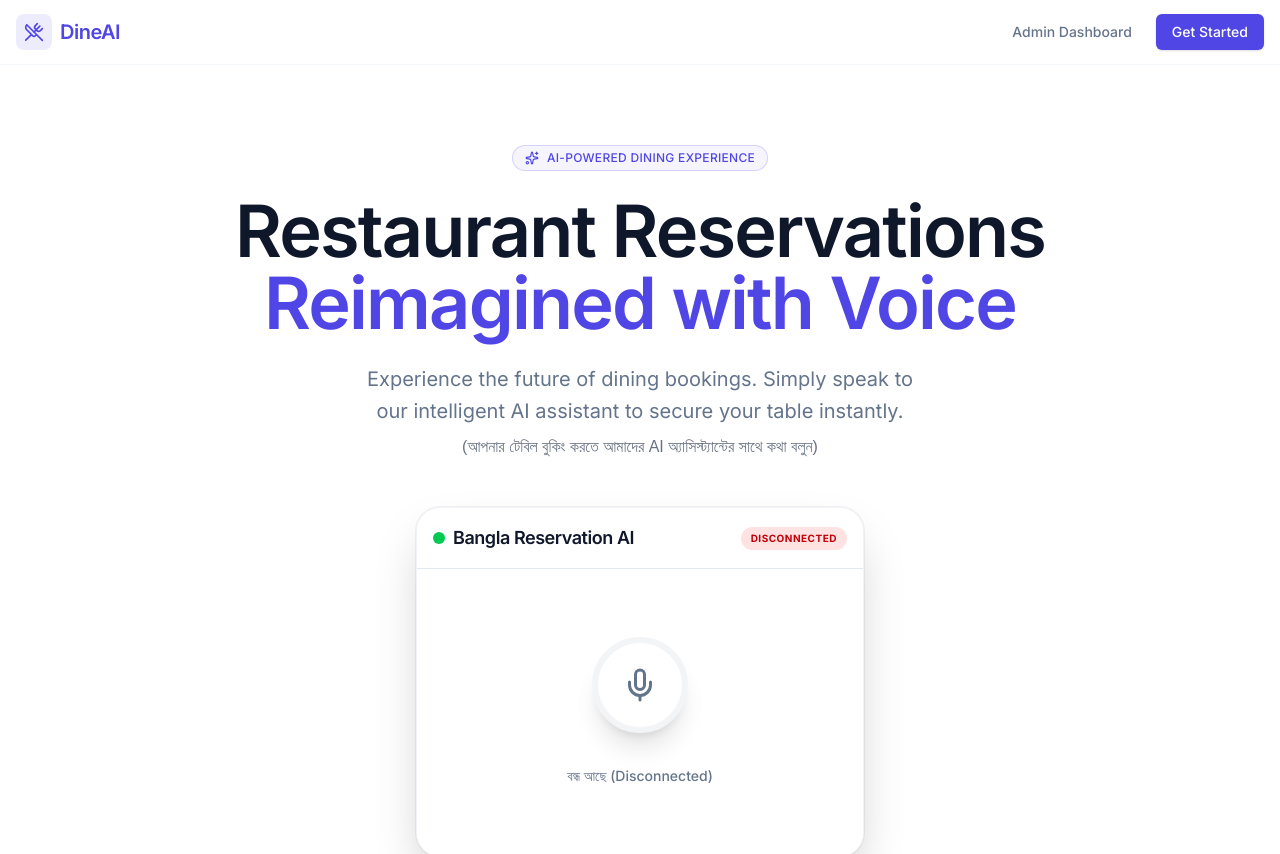
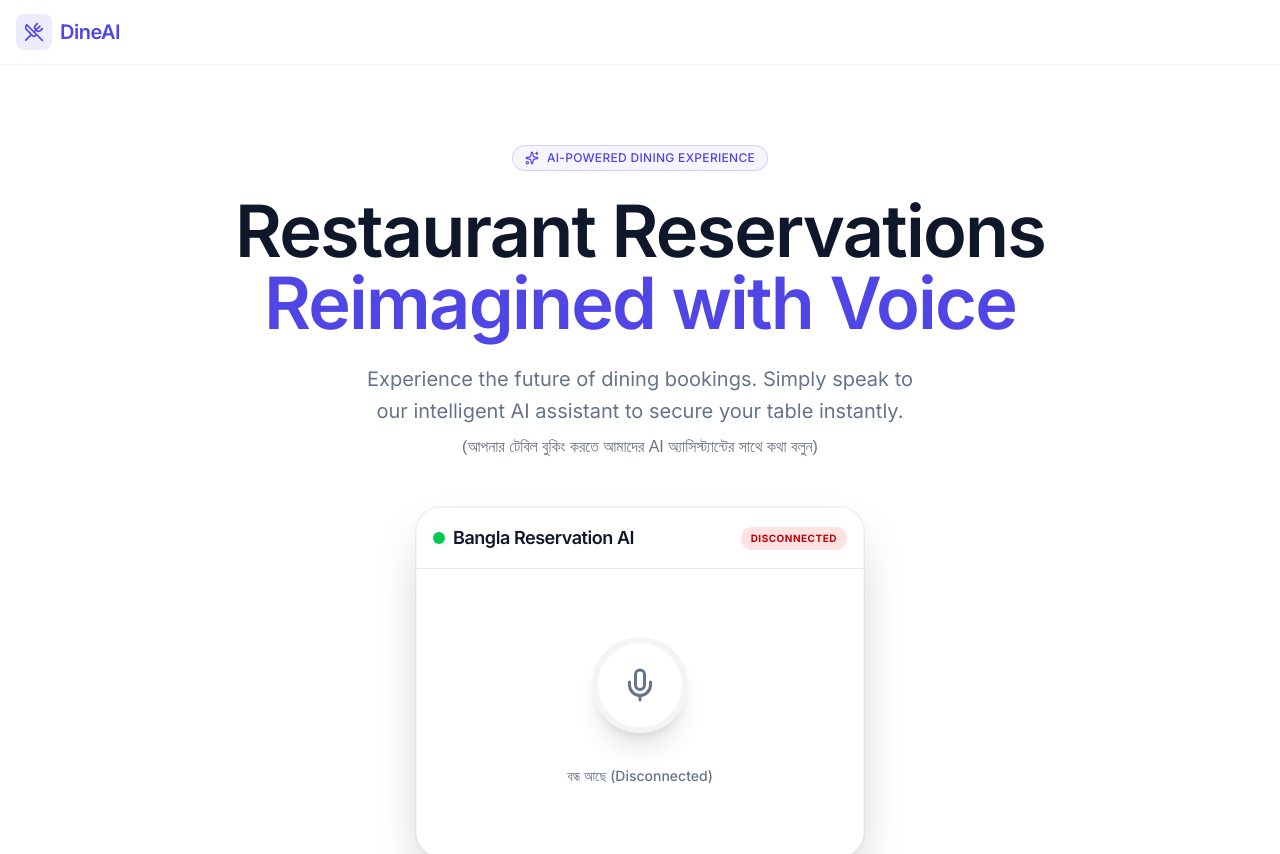
Before and after one commit to heavensarder/ai-voice-reservation, a Next.js app in the folder frontend/: page / in a window 1280 px wide. Shown: the top 854 px of the page. Built offline with nearby package versions, Linux system fonts and the light colour scheme; a web font is replaced by a local one.

Commit message:
navbar edit

```diff
--- a/frontend/components/Navbar.tsx
+++ b/frontend/components/Navbar.tsx
@@ -1,31 +1,16 @@
 "use client";
 
-import Link from "next/link";
 import { UtensilsCrossed } from "lucide-react";
 
 export default function Navbar() {
   return (
     <nav className="border-b border-border/40 bg-background/95 backdrop-blur supports-[backdrop-filter]:bg-background/60 sticky top-0 z-50">
       <div className="container mx-auto px-4 h-16 flex items-center justify-between">
-        <Link href="/" className="flex items-center gap-2 font-semibold text-xl tracking-tight text-primary">
+        <div className="flex items-center gap-2 font-semibold text-xl tracking-tight text-primary">
           <div className="bg-primary/10 p-2 rounded-lg">
             <UtensilsCrossed className="w-5 h-5" />
           </div>
           <span>DineAI</span>
-        </Link>
-        <div className="flex items-center gap-6">
-          <Link
-            href="/admin"
-            className="text-sm font-medium text-muted-foreground hover:text-foreground transition-colors"
-          >
-            Admin Dashboard
-          </Link>
-          <Link
-            href="/"
-            className="hidden md:inline-flex h-9 items-center justify-center rounded-md bg-primary px-4 py-2 text-sm font-medium text-primary-foreground shadow transition-colors hover:bg-primary/90 focus-visible:outline-none focus-visible:ring-1 focus-visible:ring-ring disabled:pointer-events-none disabled:opacity-50"
-          >
-            Get Started
-          </Link>
         </div>
       </div>
     </nav>
```
